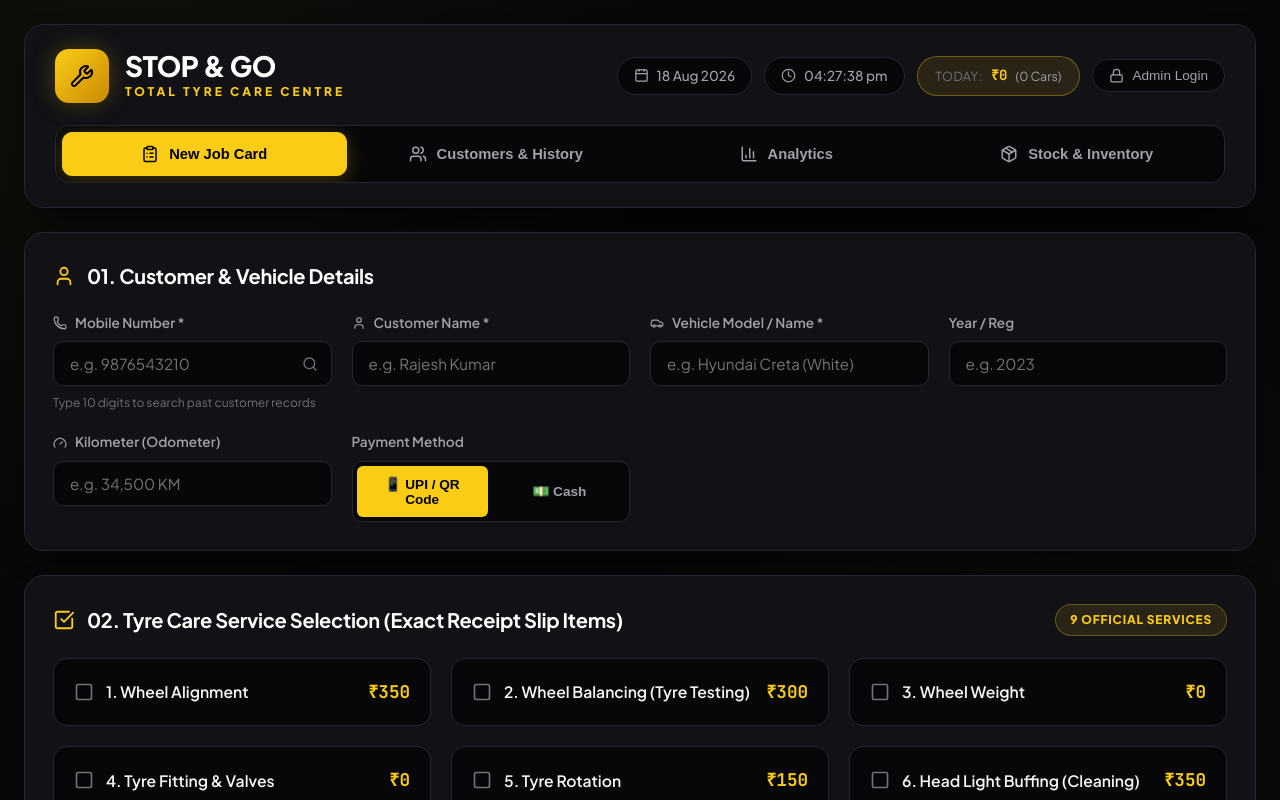
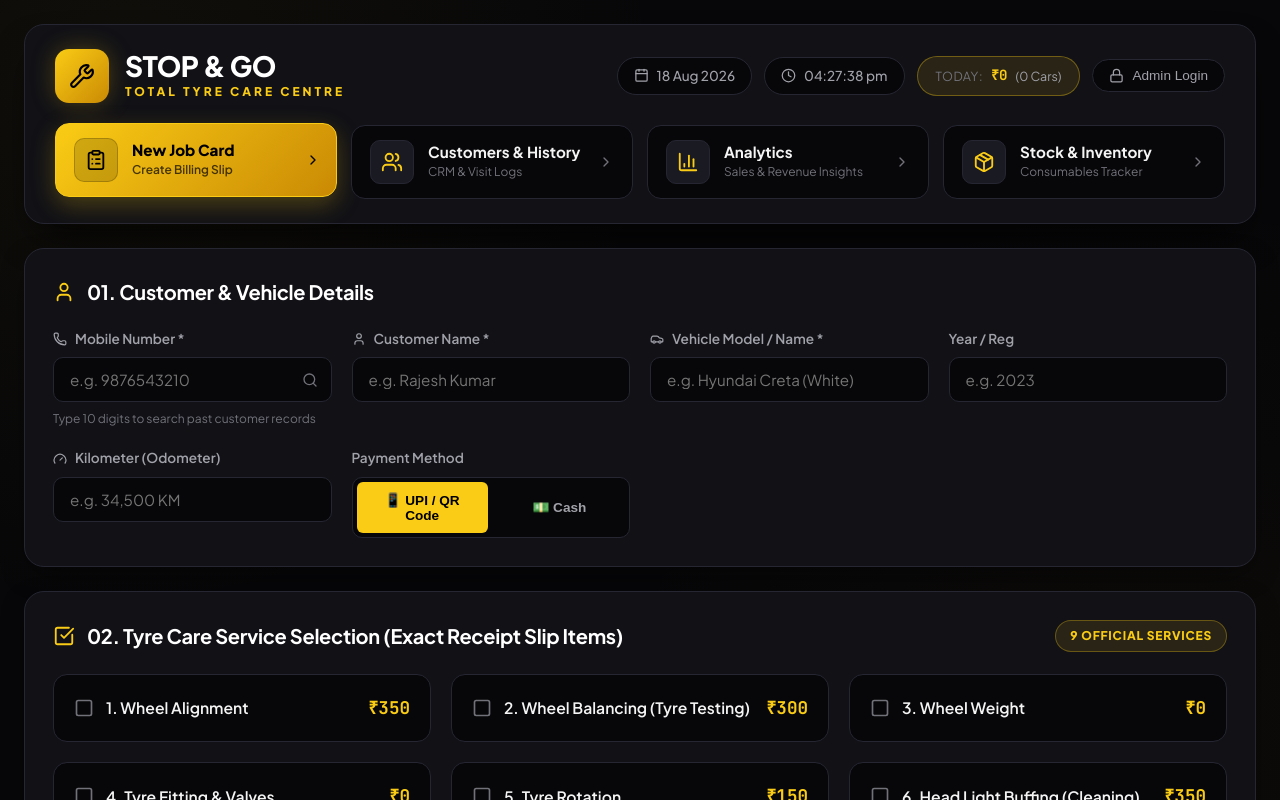
Before and after one commit to mujtabashaikh2812-stack/stop-and-go-tyre-care, a React (Vite) app: page / in a window 1280 px wide. Shown: the top 800 px of the page. Built offline with nearby package versions, Linux system fonts and the light colour scheme.

Commit message:
Transformed top navigation into unique Automotive Dashboard Control Hub tiles

```diff
--- a/src/components/Header.jsx
+++ b/src/components/Header.jsx
@@ -1,5 +1,5 @@
 import React, { useState, useEffect } from 'react';
-import { Wrench, ClipboardList, Users, BarChart3, Package, Calendar, Clock, Lock, LogOut, Settings } from 'lucide-react';
+import { Wrench, ClipboardList, Users, BarChart3, Package, Calendar, Clock, Lock, LogOut, Settings, ChevronRight } from 'lucide-react';
 
 export default function Header({ activeTab, setActiveTab, todayStats, isAdminLoggedIn, onOpenAdminLogin, onAdminLogout }) {
   const [time, setTime] = useState(new Date());
@@ -10,22 +10,48 @@ export default function Header({ activeTab, setActiveTab, todayStats, isAdminLog
   }, []);
 
   const navItems = [
-    { id: 'billing', label: 'New Job Card', icon: ClipboardList },
-    { id: 'customers', label: 'Customers & History', icon: Users },
-    { id: 'analytics', label: 'Analytics', icon: BarChart3 },
-    { id: 'inventory', label: 'Stock & Inventory', icon: Package }
+    {
+      id: 'billing',
+      label: 'New Job Card',
+      subtitle: 'Create Billing Slip',
+      icon: ClipboardList
+    },
+    {
+      id: 'customers',
+      label: 'Customers & History',
+      subtitle: 'CRM & Visit Logs',
+      icon: Users
+    },
+    {
+      id: 'analytics',
+      label: 'Analytics',
+      subtitle: 'Sales & Revenue Insights',
+      icon: BarChart3
+    },
+    {
+      id: 'inventory',
+      label: 'Stock & Inventory',
+      subtitle: 'Consumables Tracker',
+      icon: Package
+    }
   ];
 
   if (isAdminLoggedIn) {
-    navItems.push({ id: 'price_settings', label: 'Master Price Settings', icon: Settings });
+    navItems.push({
+      id: 'price_settings',
+      label: 'Master Price Settings',
+      subtitle: 'Admin Rate Configurator',
+      icon: Settings
+    });
   }
 
   return (
     <header className="header-container">
+      {/* Top Garage Brand & Action Bar */}
       <div className="header-top">
         <div className="brand-badge">
           <div className="logo-icon-bg">
-            <Wrench className="brand-icon" size={24} />
+            <Wrench className="brand-icon" size={26} />
           </div>
           <div>
             <h1 className="brand-title">STOP & GO</h1>
@@ -72,22 +98,29 @@ export default function Header({ activeTab, setActiveTab, todayStats, isAdminLog
         </div>
       </div>
 
-      <nav className="nav-tabs">
+      {/* Unique Automotive Dashboard Control Hub (Interactive Tiles) */}
+      <div className="nav-control-hub">
         {navItems.map(item => {
           const Icon = item.icon;
           const isActive = activeTab === item.id;
           return (
-            <button
+            <div
               key={item.id}
               onClick={() => setActiveTab(item.id)}
-              className={`nav-tab-btn ${isActive ? 'active' : ''}`}
+              className={`nav-hub-tile ${isActive ? 'active' : ''}`}
             >
-              <Icon size={18} />
-              <span>{item.label}</span>
-            </button>
+              <div className="tile-icon-box">
+                <Icon size={22} />
+              </div>
+              <div className="tile-content">
+                <h3 className="tile-title">{item.label}</h3>
+                <p className="tile-sub">{item.subtitle}</p>
+              </div>
+              <ChevronRight size={16} className="tile-arrow" />
+            </div>
           );
         })}
-      </nav>
+      </div>
     </header>
   );
 }
--- a/src/index.css
+++ b/src/index.css
@@ -155,51 +155,108 @@ body {
 .chip-value { font-weight: 800; color: var(--yellow-primary); font-family: var(--font-mono); }
 .chip-count { font-size: 0.78rem; color: var(--text-secondary); }
 
-/* Navigation Tabs */
-.nav-tabs {
-  display: flex;
-  gap: 8px;
-  background: var(--bg-app);
-  padding: 6px;
-  border-radius: var(--radius-lg);
-  border: 1px solid var(--border-medium);
-  overflow-x: auto;
-  -webkit-overflow-scrolling: touch;
+/* UNIQUE AUTOMOTIVE CONTROL HUB (INTERACTIVE NAVIGATION TILES) */
+.nav-control-hub {
+  display: grid;
+  grid-template-columns: repeat(auto-fit, minmax(220px, 1fr));
+  gap: 14px;
 }
 
-.nav-tabs::-webkit-scrollbar {
-  display: none;
+.nav-hub-tile {
+  background: var(--bg-app);
+  border: 1px solid var(--border-medium);
+  border-radius: var(--radius-lg);
+  padding: 14px 18px;
+  display: flex;
+  align-items: center;
+  gap: 14px;
+  cursor: pointer;
+  user-select: none;
+  transition: all 0.25 cubic-bezier(0.4, 0, 0.2, 1);
+  position: relative;
+  overflow: hidden;
 }
 
-.nav-tab-btn {
-  flex: 1;
-  background: transparent;
-  border: none;
-  color: var(--text-secondary);
-  padding: 12px 20px;
+.nav-hub-tile:hover {
+  border-color: var(--yellow-primary);
+  background: var(--bg-surface-elevated);
+  transform: translateY(-2px);
+}
+
+.nav-hub-tile.active {
+  background: linear-gradient(135deg, #FACC15 0%, #CA8A04 100%);
+  border-color: #FACC15;
+  color: #000000;
+  box-shadow: 0 8px 25px var(--yellow-glow);
+  transform: translateY(-2px);
+}
+
+.tile-icon-box {
+  width: 44px;
+  height: 44px;
+  background: var(--bg-surface-elevated);
+  border: 1px solid var(--border-medium);
   border-radius: var(--radius-md);
-  font-size: 0.92rem;
-  font-weight: 600;
-  cursor: pointer;
   display: flex;
   align-items: center;
   justify-content: center;
-  gap: 10px;
-  transition: all 0.2s cubic-bezier(0.4, 0, 0.2, 1);
-  white-space: nowrap;
+  color: var(--yellow-primary);
+  flex-shrink: 0;
+  transition: all 0.2s ease;
 }
 
-.nav-tab-btn:hover {
-  color: var(--text-white);
-  background: rgba(255, 255, 255, 0.05);
+.nav-hub-tile.active .tile-icon-box {
+  background: rgba(0, 0, 0, 0.15);
+  border-color: rgba(0, 0, 0, 0.2);
+  color: #000000;
 }
 
-.nav-tab-btn.active {
-  background: var(--yellow-primary);
+.tile-content {
+  flex: 1;
+  min-width: 0;
+}
+
+.tile-title {
+  font-size: 0.95rem;
+  font-weight: 700;
+  line-height: 1.2;
+  white-space: nowrap;
+  overflow: hidden;
+  text-overflow: ellipsis;
+}
+
+.nav-hub-tile.active .tile-title {
   color: #000000;
-  border: 1px solid var(--yellow-primary);
   font-weight: 800;
-  box-shadow: 0 4px 20px var(--yellow-glow);
+}
+
+.tile-sub {
+  font-size: 0.75rem;
+  color: var(--text-muted);
+  margin-top: 2px;
+  white-space: nowrap;
+  overflow: hidden;
+  text-overflow: ellipsis;
+}
+
+.nav-hub-tile.active .tile-sub {
+  color: rgba(0, 0, 0, 0.7);
+  font-weight: 600;
+}
+
+.tile-arrow {
+  color: var(--text-muted);
+  transition: transform 0.2s ease;
+}
+
+.nav-hub-tile:hover .tile-arrow {
+  color: var(--yellow-primary);
+  transform: translateX(3px);
+}
+
+.nav-hub-tile.active .tile-arrow {
+  color: #000000;
+  transform: translateX(3px);
 }
 
 /* Card Containers */
@@ -1166,6 +1223,10 @@ input:focus, select:focus {
     justify-content: space-between;
   }
 
+  .nav-control-hub {
+    grid-template-columns: 1fr 1fr;
+  }
+
   .card-container {
     padding: 16px;
     border-radius: var(--radius-lg);
```
